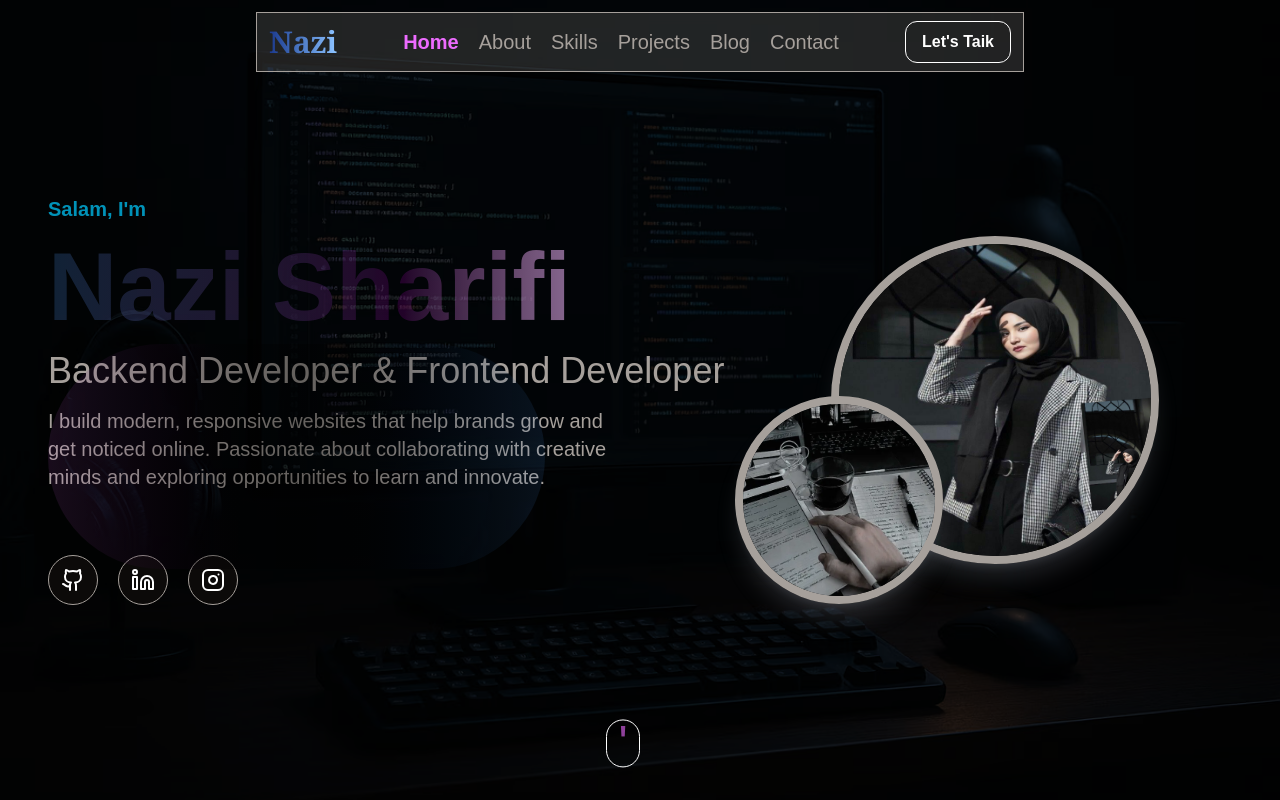
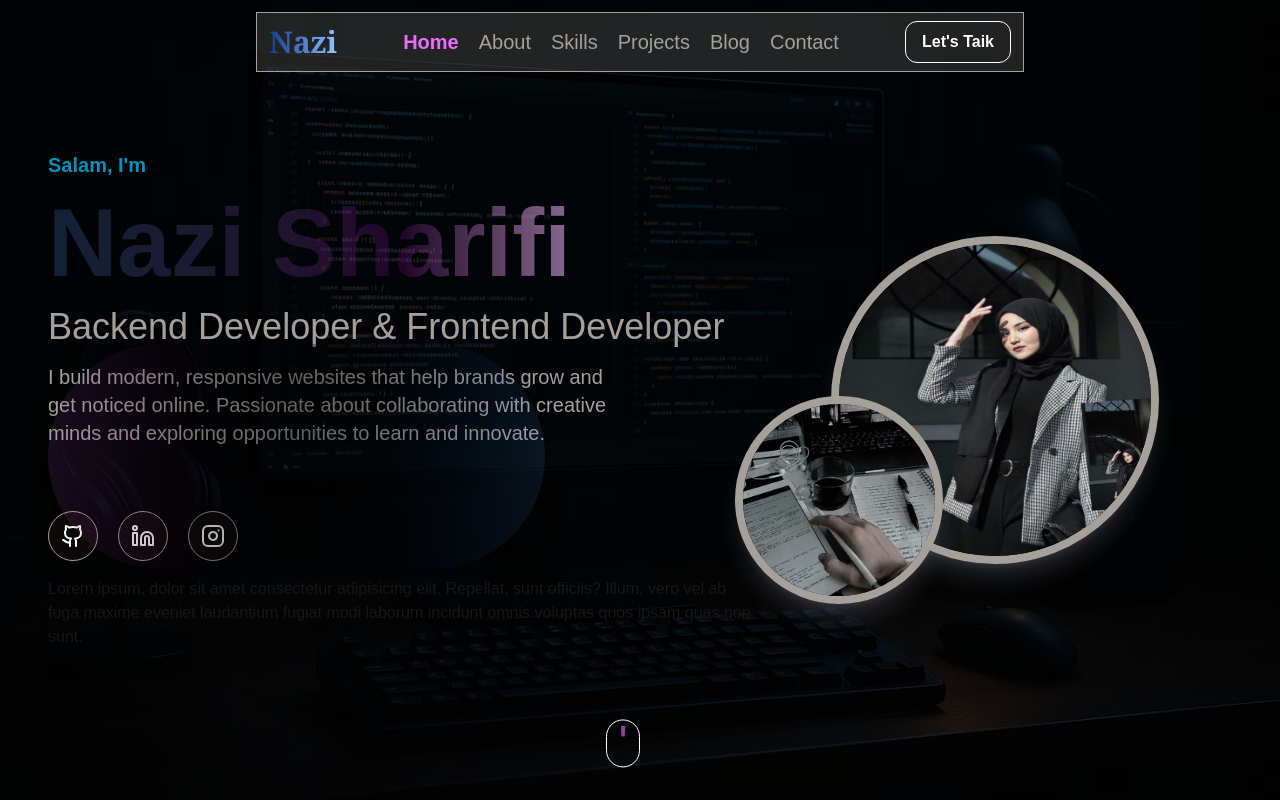
Before and after one commit to nazisharifi2025/NaziSharifi, a Next.js app: page / in a window 1280 px wide. Shown: the top 800 px of the page. Built offline with nearby package versions, Linux system fonts and the light colour scheme.

Commit message:
lorem testing

```diff
--- a/src/app/Componnint/Hero.tsx
+++ b/src/app/Componnint/Hero.tsx
@@ -16,6 +16,7 @@ function Hero() {
                <button className=" p-3 text-white rounded-full border border-stone-400 bg-stone-950 hover:shadow-2xl shadow-fuchsia-400/50 hover:border-fuchsia-400/50"><Link href="https://www.linkedin.com/in/nazi-sharifi-102735368/" target="_blank"> <Linkedin/></Link> </button>
                <button className=" p-3 text-white rounded-full border border-stone-400 bg-stone-950 hover:shadow-2xl shadow-fuchsia-400/50 hover:border-fuchsia-400/50"><Link href="https://www.instagram.com/nazthe_coder?igsh=bWFzcGxoaXhhcXY0" target="_blank"> <Instagram/> </Link></button>
             </div>
+            Lorem ipsum, dolor sit amet consectetur adipisicing elit. Repellat, sunt officiis? Illum, vero vel ab fuga maxime eveniet laudantium fugiat modi laborum incidunt omnis voluptas quos ipsam quas non sunt.
         </div>
         {/* div text endded */}
         <div className="w-[40%] h-[80%] flex flex-col justify-center items-center">
```
